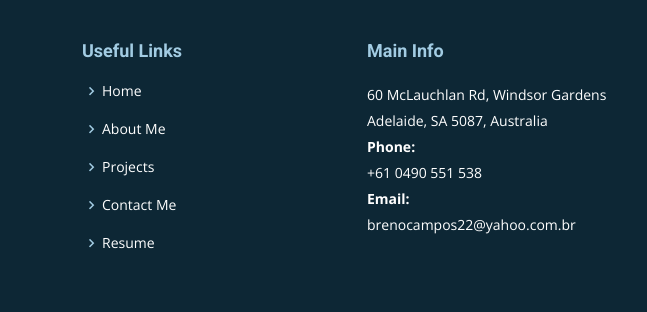
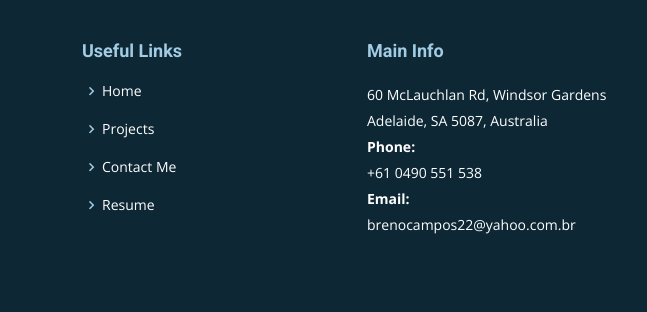
Before and after one commit to Brenofc1/Portfolio, a plain HTML site: page about.html in a window 1280 px wide. Shown: the part 1437-1749 px from the top of the page, 0-647 px from the left. Drawn offline with nearby package versions, Linux system fonts and the light colour scheme.

Commit message:
removed about me page

```diff
--- a/about.html
+++ b/about.html
@@ -48,7 +48,6 @@
                 <ul>
                     <li><a href="index.html#portfolio-flters">Projects</a></li>
                     <li><a href="resume.html">Resume</a></li>
-                    <li><a href="about.html">About Me</a></li>
                     <li><a href="contact.html">Contact Me</a></li>
                 </ul>
               </li>
@@ -159,7 +158,6 @@
             <h4>Useful Links</h4>
             <ul>
               <li><i class="bx bx-chevron-right"></i> <a href="index.html">Home</a></li>
-              <li><i class="bx bx-chevron-right"></i> <a href="about.html">About Me</a></li>
               <li><i class="bx bx-chevron-right"></i> <a href="index.html#portfolio-flters">Projects</a></li>
               <li><i class="bx bx-chevron-right"></i> <a href="contact.html">Contact Me</a></li>
               <li><i class="bx bx-chevron-right"></i> <a href="resume.html">Resume</a></li>
```
